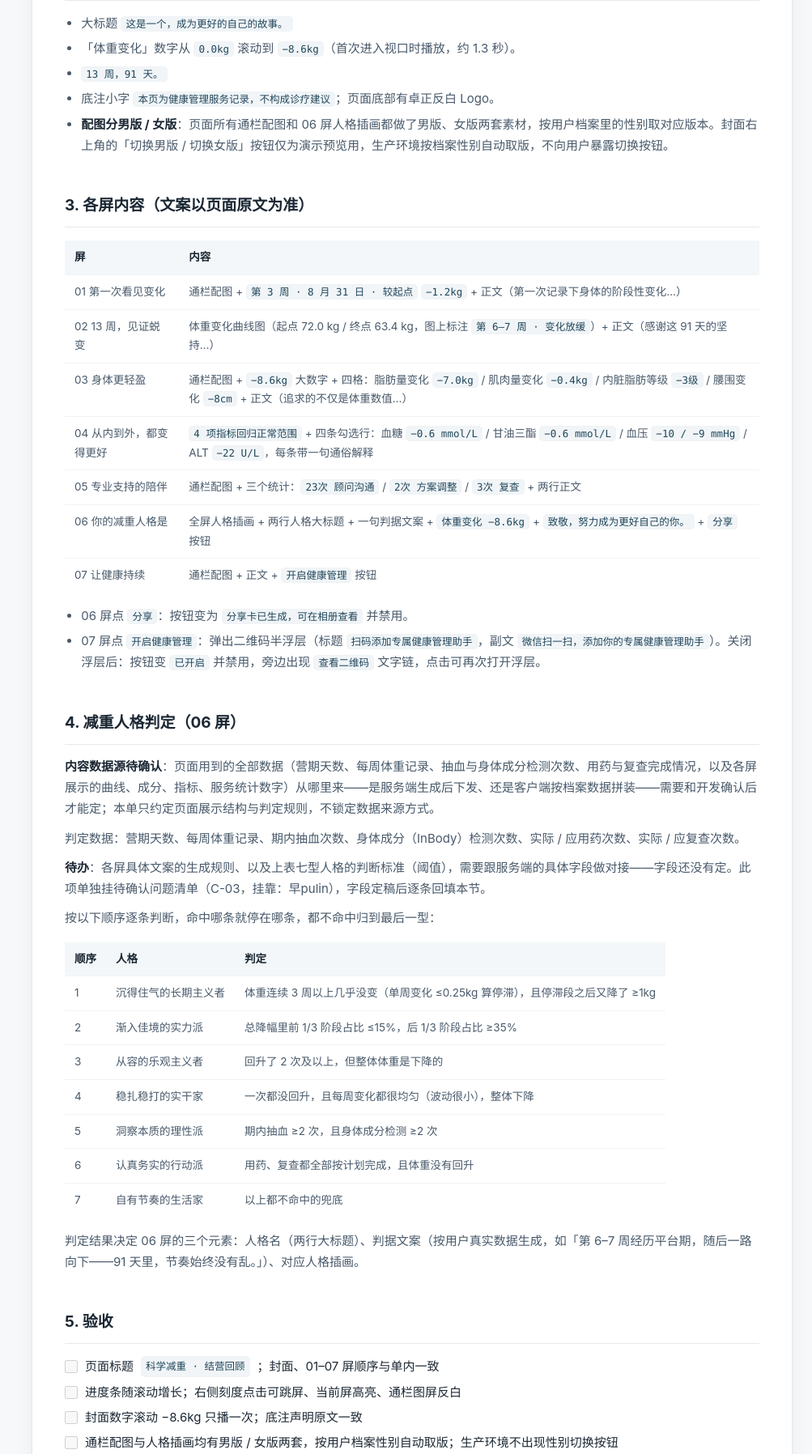
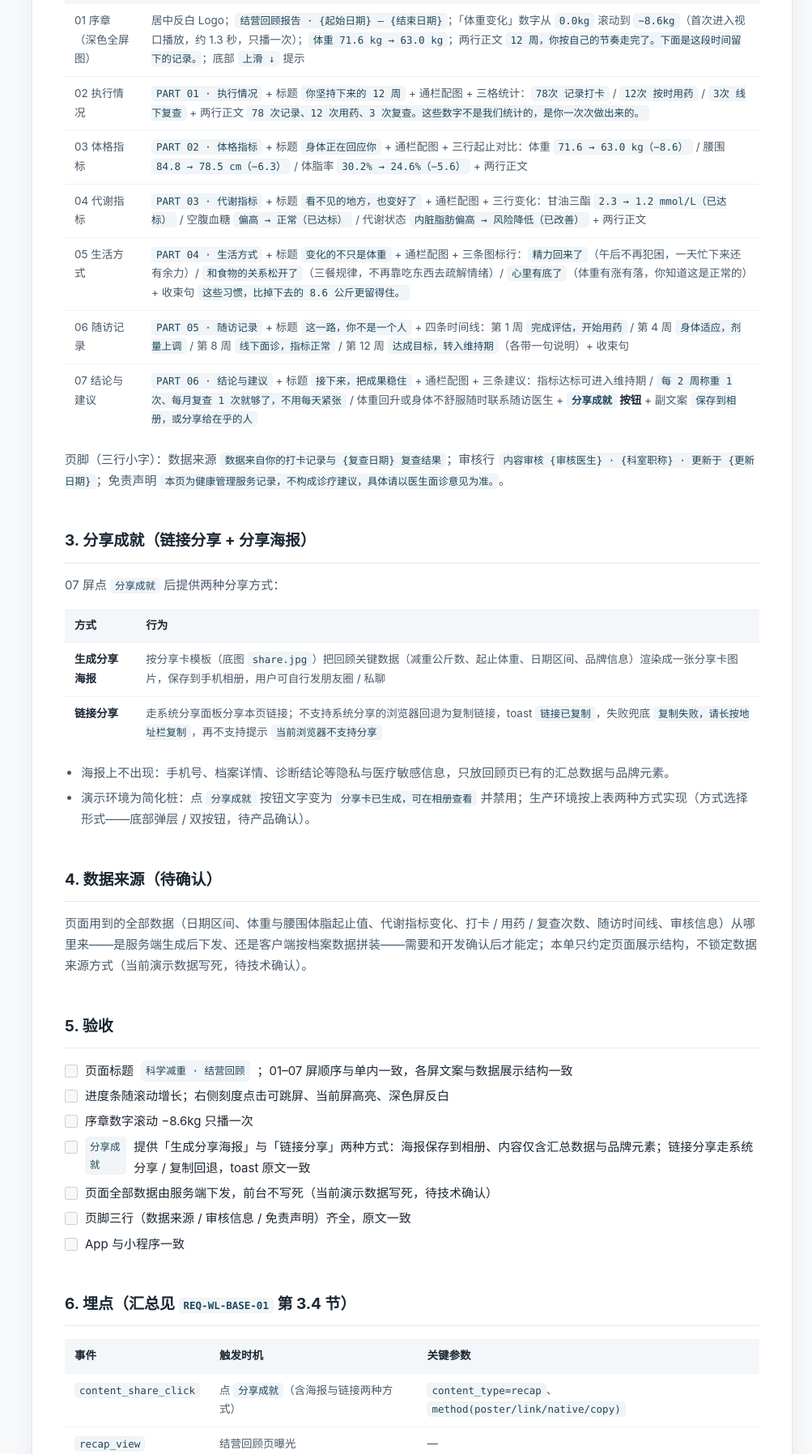
Before and after one commit to lipulin222/requirements, a plain HTML site: page 减重/REQ-WL-RECORD-02-旅程回顾.html in a window 1280 px wide. Shown: the part 796-2592 px from the top of the page at 81% size, without its empty margins (277-1280 px from the left). Drawn offline with Linux system fonts and the light colour scheme.

Commit message:
RECORD-02 结营回顾整单重写：新版7屏结构、分享成就（海报+链接）转一期待评审，BASE-01分享枚举扩展

```diff
--- a/_build/build.js
+++ b/_build/build.js
@@ -411,8 +411,8 @@ const WL_DOCS = [
   },
   {
     md: '减重/REQ-WL-RECORD-02-旅程回顾.md',
-    module: 'RECORD', code: 'REQ-WL-RECORD-02', pri: 'P1', status: '二期（暂缓）',
-    desc: '结营回顾长页：封面数字滚动 + 体重曲线/成分/指标 + 七型减重人格判定 + 开启健康管理',
+    module: 'RECORD', code: 'REQ-WL-RECORD-02', pri: 'P1', status: '待评审（一期）',
+    desc: '结营回顾长页（7 屏）：序章数字滚动 + 执行/体格/代谢/生活方式/随访/建议 + 分享成就（海报与链接）',
     demos: [
       ['结营回顾', 'https://lipulin222.github.io/online-health-care/Journey-Recap/index.html'],
     ],
--- a/减重/REQ-WL-RECORD-02-旅程回顾.html
+++ b/减重/REQ-WL-RECORD-02-旅程回顾.html
@@ -142,39 +142,29 @@ footer.pg{max-width:1320px;margin:0 auto;padding:0 24px 60px;color:var(--ink-3);
   <nav class="toc">
     <p class="toc__h">本单目录</p>
     <ol><li class="lv2"><a href="#1-页面定位与整体结构">1. 页面定位与整体结构</a></li>
-<li class="lv2"><a href="#2-封面">2. 封面</a></li>
-<li class="lv2"><a href="#3-各屏内容-文案以页面原文为准">3. 各屏内容（文案以页面原文为准）</a></li>
-<li class="lv2"><a href="#4-减重人格判定-06-屏">4. 减重人格判定（06 屏）</a></li>
-<li class="lv2"><a href="#5-验收">5. 验收</a></li></ol>
+<li class="lv2"><a href="#2-各屏内容-文案以页面原文为准">2. 各屏内容（文案以页面原文为准）</a></li>
+<li class="lv2"><a href="#3-分享成就-链接分享-分享海报">3. 分享成就（链接分享 + 分享海报）</a></li>
+<li class="lv2"><a href="#4-数据来源-待确认">4. 数据来源（待确认）</a></li>
+<li class="lv2"><a href="#5-验收">5. 验收</a></li>
+<li class="lv2"><a href="#6-埋点-汇总见-req-wl-base-01-第-3-4-节">6. 埋点（汇总见 REQ-WL-BASE-01 第 3.4 节）</a></li></ol>
   </nav>
   <main class="doc">
     <h1>旅程回顾（结营回顾）</h1>
     <p class="subtitle">需求单 · 科学减重（WL） · 交付目标：可上线面向用户使用（H5 + 微信小程序）</p>
     <blockquote>
-<p>编号 <code>REQ-WL-RECORD-02</code> ｜ 项目：科学减重（WL）｜ 模块：记录沉淀 ｜ 优先级 P1 ｜ 状态：<strong>二期 · 暂缓（一期不做）</strong>
-Demo：<a href="https://lipulin222.github.io/online-health-care/Journey-Recap/index.html">结营回顾</a> ｜ 埋点：<code>REQ-WL-BASE-01</code></p>
+<p>编号 <code>REQ-WL-RECORD-02</code> ｜ 项目：科学减重（WL）｜ 模块：记录沉淀 ｜ 优先级 P1 ｜ 状态：<strong>待评审（一期）</strong>
+Demo：本地制作源 <code>d:/VibeCodingDemo/jr/</code>（新版页面，发布地址待更新）；线上现行版 <a href="https://lipulin222.github.io/online-health-care/Journey-Recap/index.html">Journey-Recap</a> 为旧结构，本单以新版为准 ｜ 埋点：<code>REQ-WL-BASE-01</code></p>
 </blockquote>
 <hr>
-<blockquote>
-<p><strong>本需求一期不做</strong>：一期来不及做结营回顾页，整体放二期；本单保留作为二期开发依据。</p>
-</blockquote>
 <h2 id="1-页面定位与整体结构">1. 页面定位与整体结构</h2>
 <p>结营时给用户看的竖屏滚动式回顾页，页面标题 <code>科学减重 · 结营回顾</code>。整个页面在一个长滚动容器内，逐屏向上滑动观看：</p>
 <ul>
 <li>顶部有一根细进度条，随滚动从 0% 涨到 100%。</li>
-<li>右侧有一列竖排的小刻度，一屏对应一个刻度；当前屏的刻度高亮；点击刻度平滑跳到对应屏。滚动经过通栏大图屏时，刻度自动换成反白样式。</li>
+<li>右侧有一列竖排小刻度，一屏对应一个刻度；当前屏的刻度高亮；点击刻度平滑跳到对应屏；滚动经过深色/大图屏时，刻度自动换成反白样式。</li>
 <li>每屏内容进入视口时渐显入场。</li>
-<li>屏序：封面（不编号）+ <code>01 第一次看见变化</code> → <code>02 13 周，见证蜕变</code> → <code>03 身体更轻盈</code> → <code>04 从内到外，都变得更好</code> → <code>05 专业支持的陪伴</code> → <code>06 你的减重人格是</code> → <code>07 让健康持续</code>。</li>
+<li>屏序：<code>01 / 07 序章（全屏图）</code> → <code>02 执行情况</code> → <code>03 体格指标</code> → <code>04 代谢指标</code> → <code>05 生活方式</code> → <code>06 随访记录</code> → <code>07 结论与建议</code>。</li>
 </ul>
-<h2 id="2-封面">2. 封面</h2>
-<ul>
-<li>大标题 <code>这是一个，成为更好的自己的故事。</code></li>
-<li>「体重变化」数字从 <code>0.0kg</code> 滚动到 <code>−8.6kg</code>（首次进入视口时播放，约 1.3 秒）。</li>
-<li><code>13 周，91 天。</code></li>
-<li>底注小字 <code>本页为健康管理服务记录，不构成诊疗建议</code>；页面底部有卓正反白 Logo。</li>
-<li><strong>配图分男版 / 女版</strong>：页面所有通栏配图和 06 屏人格插画都做了男版、女版两套素材，按用户档案里的性别取对应版本。封面右上角的「切换男版 / 切换女版」按钮仅为演示预览用，生产环境按档案性别自动取版，不向用户暴露切换按钮。</li>
-</ul>
-<h2 id="3-各屏内容-文案以页面原文为准">3. 各屏内容（文案以页面原文为准）</h2>
+<h2 id="2-各屏内容-文案以页面原文为准">2. 各屏内容（文案以页面原文为准）</h2>
 <table>
 <thead>
 <tr>
@@ -183,100 +173,89 @@ Demo：<a href="https://lipulin222.github.io/online-health-care/Journey-Recap/in
 </tr>
 </thead>
 <tbody><tr>
-<td>01 第一次看见变化</td>
-<td>通栏配图 + <code>第 3 周 · 8 月 31 日 · 较起点</code> <code>−1.2kg</code> + 正文（第一次记录下身体的阶段性变化…）</td>
+<td>01 序章（深色全屏图）</td>
+<td>居中反白 Logo；<code>结营回顾报告 · {起始日期} — {结束日期}</code>；「体重变化」数字从 <code>0.0kg</code> 滚动到 <code>−8.6kg</code>（首次进入视口播放，约 1.3 秒，只播一次）；<code>体重 71.6 kg → 63.0 kg</code>；两行正文 <code>12 周，你按自己的节奏走完了。下面是这段时间留下的记录。</code>；底部 <code>上滑 ↓</code> 提示</td>
 </tr>
 <tr>
-<td>02 13 周，见证蜕变</td>
-<td>体重变化曲线图（起点 72.0 kg / 终点 63.4 kg，图上标注 <code>第 6–7 周 · 变化放缓</code>）+ 正文（感谢这 91 天的坚持…）</td>
+<td>02 执行情况</td>
+<td><code>PART 01 · 执行情况</code> + 标题 <code>你坚持下来的 12 周</code> + 通栏配图 + 三格统计：<code>78次 记录打卡</code> / <code>12次 按时用药</code> / <code>3次 线下复查</code> + 两行正文 <code>78 次记录、12 次用药、3 次复查。这些数字不是我们统计的，是你一次次做出来的。</code></td>
 </tr>
 <tr>
-<td>03 身体更轻盈</td>
-<td>通栏配图 + <code>−8.6kg</code> 大数字 + 四格：脂肪量变化 <code>−7.0kg</code> / 肌肉量变化 <code>−0.4kg</code> / 内脏脂肪等级 <code>−3级</code> / 腰围变化 <code>−8cm</code> + 正文（追求的不仅是体重数值…）</td>
+<td>03 体格指标</td>
+<td><code>PART 02 · 体格指标</code> + 标题 <code>身体正在回应你</code> + 通栏配图 + 三行起止对比：体重 <code>71.6 → 63.0 kg（−8.6）</code> / 腰围 <code>84.8 → 78.5 cm（−6.3）</code> / 体脂率 <code>30.2% → 24.6%（−5.6）</code> + 两行正文</td>
 </tr>
 <tr>
-<td>04 从内到外，都变得更好</td>
-<td><code>4 项指标回归正常范围</code> + 四条勾选行：血糖 <code>−0.6 mmol/L</code> / 甘油三酯 <code>−0.6 mmol/L</code> / 血压 <code>−10 / −9 mmHg</code> / ALT <code>−22 U/L</code>，每条带一句通俗解释</td>
+<td>04 代谢指标</td>
+<td><code>PART 03 · 代谢指标</code> + 标题 <code>看不见的地方，也变好了</code> + 通栏配图 + 三行变化：甘油三酯 <code>2.3 → 1.2 mmol/L（已达标）</code> / 空腹血糖 <code>偏高 → 正常（已达标）</code> / 代谢状态 <code>内脏脂肪偏高 → 风险降低（已改善）</code> + 两行正文</td>
 </tr>
 <tr>
-<td>05 专业支持的陪伴</td>
-<td>通栏配图 + 三个统计：<code>23次 顾问沟通</code> / <code>2次 方案调整</code> / <code>3次 复查</code> + 两行正文</td>
+<td>05 生活方式</td>
+<td><code>PART 04 · 生活方式</code> + 标题 <code>变化的不只是体重</code> + 通栏配图 + 三条图标行：<code>精力回来了</code>（午后不再犯困，一天忙下来还有余力）/ <code>和食物的关系松开了</code>（三餐规律，不再靠吃东西去疏解情绪）/ <code>心里有底了</code>（体重有涨有落，你知道这是正常的）+ 收束句 <code>这些习惯，比掉下去的 8.6 公斤更留得住。</code></td>
 </tr>
 <tr>
-<td>06 你的减重人格是</td>
-<td>全屏人格插画 + 两行人格大标题 + 一句判据文案 + <code>体重变化 −8.6kg</code> + <code>致敬，努力成为更好自己的你。</code> + <code>分享</code> 按钮</td>
+<td>06 随访记录</td>
+<td><code>PART 05 · 随访记录</code> + 标题 <code>这一路，你不是一个人</code> + 四条时间线：第 1 周 <code>完成评估，开始用药</code> / 第 4 周 <code>身体适应，剂量上调</code> / 第 8 周 <code>线下面诊，指标正常</code> / 第 12 周 <code>达成目标，转入维持期</code>（各带一句说明）+ 收束句</td>
 </tr>
 <tr>
-<td>07 让健康持续</td>
-<td>通栏配图 + 正文 + <code>开启健康管理</code> 按钮</td>
+<td>07 结论与建议</td>
+<td><code>PART 06 · 结论与建议</code> + 标题 <code>接下来，把成果稳住</code> + 通栏配图 + 三条建议：指标达标可进入维持期 / <code>每 2 周称重 1 次、每月复查 1 次就够了，不用每天紧张</code> / 体重回升或身体不舒服随时联系随访医生 + <strong><code>分享成就</code> 按钮</strong> + 副文案 <code>保存到相册，或分享给在乎的人</code></td>
+</tr>
+</tbody></table>
+<p>页脚（三行小字）：数据来源 <code>数据来自你的打卡记录与 {复查日期} 复查结果</code>；审核行 <code>内容审核 {审核医生} · {科室职称} · 更新于 {更新日期}</code>；免责声明 <code>本页为健康管理服务记录，不构成诊疗建议，具体请以医生面诊意见为准。</code>。</p>
+<h2 id="3-分享成就-链接分享-分享海报">3. 分享成就（链接分享 + 分享海报）</h2>
+<p>07 屏点 <code>分享成就</code> 后提供两种分享方式：</p>
+<table>
+<thead>
+<tr>
+<th>方式</th>
+<th>行为</th>
+</tr>
+</thead>
+<tbody><tr>
+<td><strong>生成分享海报</strong></td>
+<td>按分享卡模板（底图 <code>share.jpg</code>）把回顾关键数据（减重公斤数、起止体重、日期区间、品牌信息）渲染成一张分享卡图片，保存到手机相册，用户可自行发朋友圈 / 私聊</td>
+</tr>
+<tr>
+<td><strong>链接分享</strong></td>
+<td>走系统分享面板分享本页链接；不支持系统分享的浏览器回退为复制链接，toast <code>链接已复制</code>，失败兜底 <code>复制失败，请长按地址栏复制</code>，再不支持提示 <code>当前浏览器不支持分享</code></td>
 </tr>
 </tbody></table>
 <ul>
-<li>06 屏点 <code>分享</code>：按钮变为 <code>分享卡已生成，可在相册查看</code> 并禁用。</li>
-<li>07 屏点 <code>开启健康管理</code>：弹出二维码半浮层（标题 <code>扫码添加专属健康管理助手</code>，副文 <code>微信扫一扫，添加你的专属健康管理助手</code>）。关闭浮层后：按钮变 <code>已开启</code> 并禁用，旁边出现 <code>查看二维码</code> 文字链，点击可再次打开浮层。</li>
+<li>海报上不出现：手机号、档案详情、诊断结论等隐私与医疗敏感信息，只放回顾页已有的汇总数据与品牌元素。</li>
+<li>演示环境为简化桩：点 <code>分享成就</code> 按钮文字变为 <code>分享卡已生成，可在相册查看</code> 并禁用；生产环境按上表两种方式实现（方式选择形式——底部弹层 / 双按钮，待产品确认）。</li>
 </ul>
-<h2 id="4-减重人格判定-06-屏">4. 减重人格判定（06 屏）</h2>
-<p><strong>内容数据源待确认</strong>：页面用到的全部数据（营期天数、每周体重记录、抽血与身体成分检测次数、用药与复查完成情况，以及各屏展示的曲线、成分、指标、服务统计数字）从哪里来——是服务端生成后下发、还是客户端按档案数据拼装——需要和开发确认后才能定；本单只约定页面展示结构与判定规则，不锁定数据来源方式。</p>
-<p>判定数据：营期天数、每周体重记录、期内抽血次数、身体成分（InBody）检测次数、实际 / 应用药次数、实际 / 应复查次数。</p>
-<p><strong>待办</strong>：各屏具体文案的生成规则、以及上表七型人格的判断标准（阈值），需要跟服务端的具体字段做对接——字段还没有定。此项单独挂待确认问题清单（C-03，挂靠：早pulin），字段定稿后逐条回填本节。</p>
-<p>按以下顺序逐条判断，命中哪条就停在哪条，都不命中归到最后一型：</p>
+<h2 id="4-数据来源-待确认">4. 数据来源（待确认）</h2>
+<p>页面用到的全部数据（日期区间、体重与腰围体脂起止值、代谢指标变化、打卡 / 用药 / 复查次数、随访时间线、审核信息）从哪里来——是服务端生成后下发、还是客户端按档案数据拼装——需要和开发确认后才能定；本单只约定页面展示结构，不锁定数据来源方式（当前演示数据写死，待技术确认）。</p>
+<h2 id="5-验收">5. 验收</h2>
+<ul>
+<li><input disabled="" type="checkbox"> 页面标题 <code>科学减重 · 结营回顾</code>；01–07 屏顺序与单内一致，各屏文案与数据展示结构一致</li>
+<li><input disabled="" type="checkbox"> 进度条随滚动增长；右侧刻度点击可跳屏、当前屏高亮、深色屏反白</li>
+<li><input disabled="" type="checkbox"> 序章数字滚动 −8.6kg 只播一次</li>
+<li><input disabled="" type="checkbox"> <code>分享成就</code> 提供「生成分享海报」与「链接分享」两种方式：海报保存到相册、内容仅含汇总数据与品牌元素；链接分享走系统分享 / 复制回退，toast 原文一致</li>
+<li><input disabled="" type="checkbox"> 页面全部数据由服务端下发，前台不写死（当前演示数据写死，待技术确认）</li>
+<li><input disabled="" type="checkbox"> 页脚三行（数据来源 / 审核信息 / 免责声明）齐全，原文一致</li>
+<li><input disabled="" type="checkbox"> App 与小程序一致</li>
+</ul>
+<h2 id="6-埋点-汇总见-req-wl-base-01-第-3-4-节">6. 埋点（汇总见 <code>REQ-WL-BASE-01</code> 第 3.4 节）</h2>
 <table>
 <thead>
 <tr>
-<th>顺序</th>
-<th>人格</th>
-<th>判定</th>
+<th>事件</th>
+<th>触发时机</th>
+<th>关键参数</th>
 </tr>
 </thead>
 <tbody><tr>
-<td>1</td>
-<td>沉得住气的长期主义者</td>
-<td>体重连续 3 周以上几乎没变（单周变化 ≤0.25kg 算停滞），且停滞段之后又降了 ≥1kg</td>
+<td><code>content_share_click</code></td>
+<td>点 <code>分享成就</code>（含海报与链接两种方式）</td>
+<td><code>content_type=recap</code>、<code>method(poster/link/native/copy)</code></td>
 </tr>
 <tr>
-<td>2</td>
-<td>渐入佳境的实力派</td>
-<td>总降幅里前 1/3 阶段占比 ≤15%，后 1/3 阶段占比 ≥35%</td>
-</tr>
-<tr>
-<td>3</td>
-<td>从容的乐观主义者</td>
-<td>回升了 2 次及以上，但整体体重是下降的</td>
-</tr>
-<tr>
-<td>4</td>
-<td>稳扎稳打的实干家</td>
-<td>一次都没回升，且每周变化都很均匀（波动很小），整体下降</td>
-</tr>
-<tr>
-<td>5</td>
-<td>洞察本质的理性派</td>
-<td>期内抽血 ≥2 次，且身体成分检测 ≥2 次</td>
-</tr>
-<tr>
-<td>6</td>
-<td>认真务实的行动派</td>
-<td>用药、复查都全部按计划完成，且体重没有回升</td>
-</tr>
-<tr>
-<td>7</td>
-<td>自有节奏的生活家</td>
-<td>以上都不命中的兜底</td>
+<td><code>recap_view</code></td>
+<td>结营回顾页曝光</td>
+<td>—</td>
 </tr>
 </tbody></table>
-<p>判定结果决定 06 屏的三个元素：人格名（两行大标题）、判据文案（按用户真实数据生成，如「第 6–7 周经历平台期，随后一路向下——91 天里，节奏始终没有乱。」）、对应人格插画。</p>
-<h2 id="5-验收">5. 验收</h2>
-<ul>
-<li><input disabled="" type="checkbox"> 页面标题 <code>科学减重 · 结营回顾</code>；封面、01–07 屏顺序与单内一致</li>
-<li><input disabled="" type="checkbox"> 进度条随滚动增长；右侧刻度点击可跳屏、当前屏高亮、通栏图屏反白</li>
-<li><input disabled="" type="checkbox"> 封面数字滚动 −8.6kg 只播一次；底注声明原文一致</li>
-<li><input disabled="" type="checkbox"> 通栏配图与人格插画均有男版 / 女版两套，按用户档案性别自动取版；生产环境不出现性别切换按钮</li>
-<li><input disabled="" type="checkbox"> 生产环境不保留演示辅助能力：无人格预览切换按钮，地址参数指定人格 / 性别不生效</li>
-<li><input disabled="" type="checkbox"> 页面全部数据由服务端下发，前台不写死（当前演示数据写死，待技术确认）</li>
-<li><input disabled="" type="checkbox"> 06 屏人格按第 4 节顺序判定命中即停；人格名、判据文案、插画三者对应</li>
-<li><input disabled="" type="checkbox"> <code>分享</code> 点击后文案变化并禁用；<code>开启健康管理</code> 弹二维码浮层，关闭后按钮变 <code>已开启</code>、出现 <code>查看二维码</code> 文字链</li>
-<li><input disabled="" type="checkbox"> 判定数据由服务端下发，页面不写死（当前演示数据写死，待技术确认）</li>
-</ul>
 
   </main>
 </div>
```
Also changed, not shown: 减重/REQ-WL-BASE-01-数据上报规范.html (+9 -2 lines), 减重/REQ-WL-BASE-01-数据上报规范.md (+2 -1 lines), 减重/REQ-WL-RECORD-02-旅程回顾.md (+36 -49 lines), 减重/index.html (+2 -2 lines).
